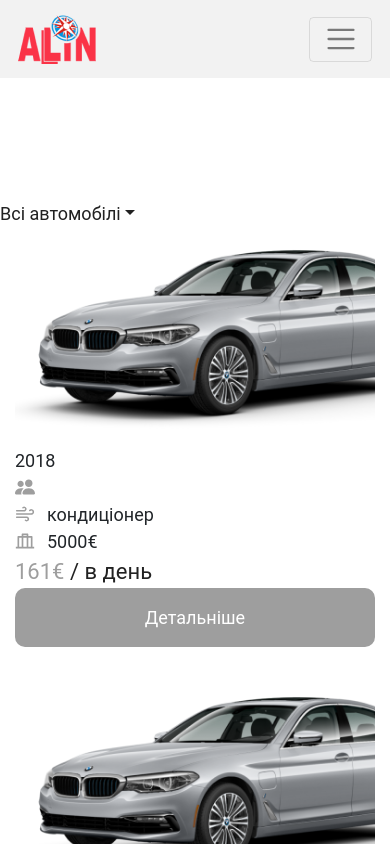
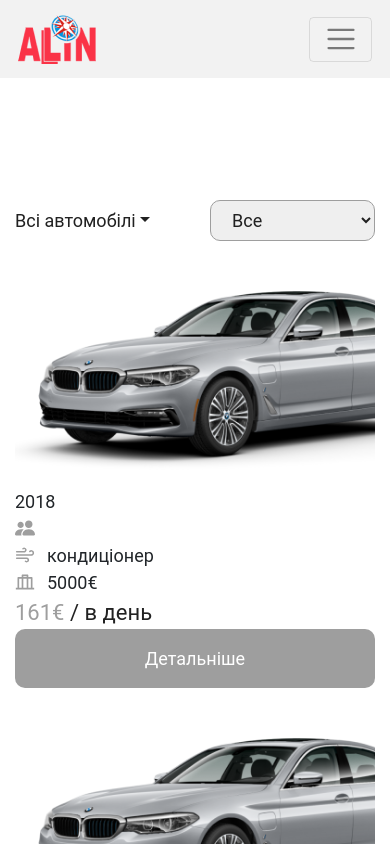
Before and after one commit to vovanolo/alinuamaket, a React (Create React App) app: page /rent in a window 390 px wide. Shown: the top 844 px of the page. Built offline with nearby package versions, Linux system fonts and the light colour scheme.

Commit message:
feat: links

```diff
--- a/src/components/CarCard.jsx
+++ b/src/components/CarCard.jsx
@@ -43,9 +43,7 @@ export default function CarCard({ name, year, placesCount, air, price, dayPrice,
                             <span className="text_button">
                                 <span className="text_grey">{dayPrice}€</span> / в день
                             </span>
-                            <button type="button" className="btn_main">
-                                <Link to="/car_info/1">Детальніше</Link>
-                            </button>
+                            <Link to="/car_info/1" className="btn_main">Детальніше</Link>
                         </div>
                     </div>
                 </div>
--- a/src/index.css
+++ b/src/index.css
@@ -76,11 +76,19 @@ a.text_black:hover {
   width: 100%;
   display: inline-block;
   transition: 0.1s ease-in-out;
+  text-align: center;
+  text-decoration: none;
 
   border: none;
   border-radius: 10px;
   background-color: var(--color-grey);
   color: var(--color-white);
+}
+
+.btn_main:hover {
+  background-color: var(--color-black);
+  color: var(--color-white);
+  text-decoration: none;
 }
 
 .btn_slim {
@@ -89,20 +97,6 @@ a.text_black:hover {
 
 .btn_nav {
   padding: 0.9rem 1.1rem;
-}
-
-.btn_main > a {
-  color: var(--color-white);
-  text-decoration: none;
-}
-
-.btn_main:hover {
-  background-color: var(--color-black);
-}
-
-.btn_main:hover > a {
-  color: var(--color-white);
-  text-decoration: none;
 }
 
 .img-responsive {
--- a/src/pages/CarInfo.jsx
+++ b/src/pages/CarInfo.jsx
@@ -1,6 +1,6 @@
 import React, { useEffect, useState } from 'react';
 import { useTranslation } from 'react-i18next';
-import { useParams } from 'react-router-dom';
+import { useParams, Link } from 'react-router-dom';
 
 import '../styles/breadcumbs.css';
 import '../styles/car_info.css';
@@ -157,7 +157,7 @@ export default function CarInfo() {
           </div>
           <div className="row justify-content-center">
             <div className="col-lg-12 col-sm-8 col">
-              <button type="button" className="btn_main">{t('Орендувати')}</button>
+              <Link to="/reserv" className="btn_main">{t('Орендувати')}</Link>
             </div>
           </div>
         </div>
--- a/src/pages/Rent.jsx
+++ b/src/pages/Rent.jsx
@@ -78,7 +78,7 @@ export default function Rent() {
         <div className='rent_page'>
             <div className="container">
                 <div className="row align-items-center car_nav_diseapear">
-                    <div className="col-xl-9">
+                    <div className="col-lg-9">
                         <div className="rent-nav__filters">
                             <Link to="/filter" className="rent-nav__filter-item text_grey">Всі автомобілі</Link>
                             <span>/</span>
@@ -93,7 +93,7 @@ export default function Rent() {
                             <Link to="/filter" className="rent-nav__filter-item">Економ</Link>
                         </div>
                     </div>
-                    <div className="col-xl-3">
+                    <div className="col-lg-3">
                         <select className="input">
                             <option>{t('Все')}</option>
                             <option>2</option>
@@ -101,9 +101,16 @@ export default function Rent() {
                         </select>
                     </div>
                 </div>
-                <div className="row car_nav_apear">
-                    <a className="dropdown-toggle" href="#" id="navbarDropdownMenuLink" role="button" data-toggle="dropdown"
-                        aria-haspopup="true" aria-expanded="false">
+                <div className="row align-items-center mb-4 car_nav_apear">
+                    <div className="col-6">
+                        <a
+                            className="dropdown-toggle"
+                            href="#"
+                            id="navbarDropdownMenuLink"
+                            role="button"
+                            data-toggle="dropdown"
+                            aria-haspopup="true" aria-expanded="false"
+                        >
                             Всі автомобілі
                         </a>
                         <div className="dropdown-menu" aria-labelledby="navbarDropdownMenuLink">
@@ -112,6 +119,14 @@ export default function Rent() {
                             <a className="dropdown-item" href="#">Кабріолет</a>
                             <a className="dropdown-item" href="#">Конфорт</a>
                             <a className="dropdown-item" href="#">Економ</a>
+                        </div>
+                    </div>
+                    <div className="col-6">
+                        <select className="input">
+                            <option>{t('Все')}</option>
+                            <option>2</option>
+                            <option>3</option>
+                        </select>
                     </div>
                 </div>
             </div>
--- a/src/pages/Reserv.jsx
+++ b/src/pages/Reserv.jsx
@@ -8,6 +8,7 @@ import car from '../images/slider/01_Car.png';
 import SwitchLocation from '../components/SwitchLocation';
 import SwitchTime from '../components/SwitchTime';
 import Option from '../components/Option';
+import { Link } from 'react-router-dom';
 
 export default function Reserv() {
   const [language, setLanguage] = useState('ua');
@@ -160,7 +161,7 @@ export default function Reserv() {
 
           <div className="row">
             <div className="col-md-10">
-              <button type="button" className="btn_main">{t('Орендувати')}</button>
+              <Link to="/rent_with_driver" className="btn_main">{t('Орендувати')}</Link>
             </div>
           </div>
         </div>
--- a/src/sections/Hero.jsx
+++ b/src/sections/Hero.jsx
@@ -66,9 +66,7 @@ export default function Hero() {
 
           <div className="row">
             <div className="col-xl-3 col-lg-4 col-md-5 col-sm-7 col">
-              <button className="btn_main">
-                <Link className="link_white" to="/rent">{t('Орендувати')}</Link>
-              </button>
+              <Link to="/rent" className="btn_main">{t('Орендувати')}</Link>
             </div>
           </div>
 
--- a/src/styles/rent_page.css
+++ b/src/styles/rent_page.css
@@ -93,12 +93,12 @@ span > text {
   position: relative;
 }
 
-@media (max-width: 992px) {
+@media (max-width: 991px) {
   .car_nav_diseapear {
     display: none;
   }
   .car_nav_apear {
-    display: block;
+    display: flex;
   }
 }
 
```
Lines whose indentation alone changed are shown as unchanged.
